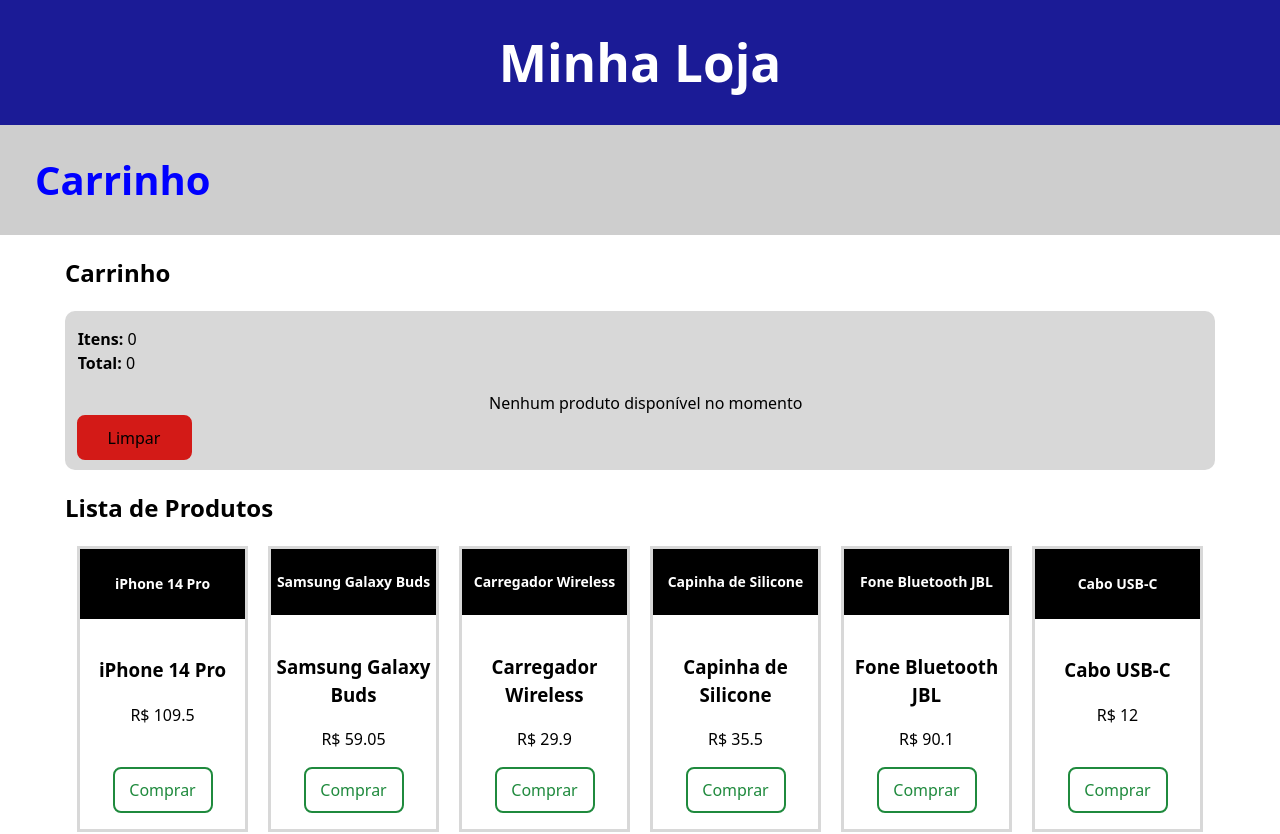
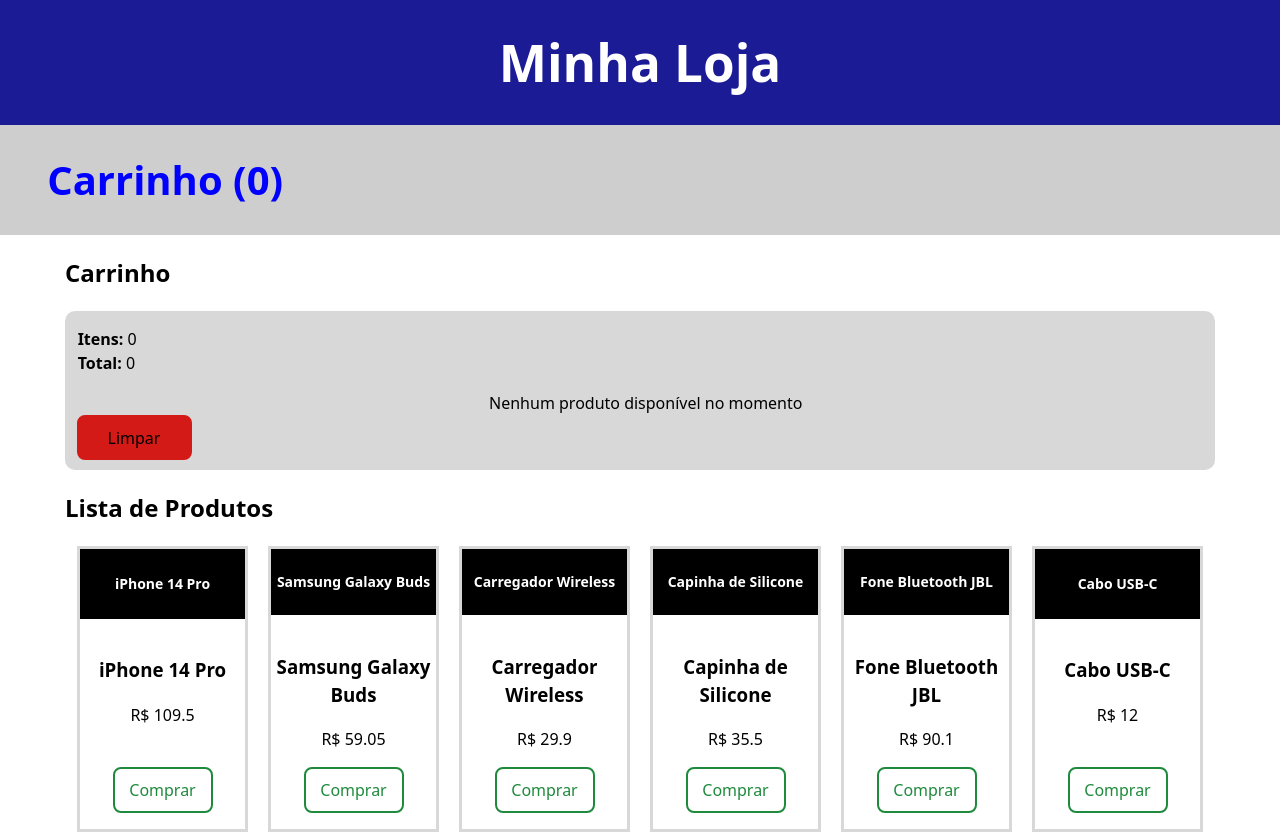
Before and after one commit to INARI18/T1-PW, a React (Vite) app: page / in a window 1280 px wide. Shown: the top 834 px of the page. Built offline with nearby package versions, Linux system fonts and the light colour scheme.

Commit message:
fix: generalCart com tamanho

```diff
--- a/src/App.jsx
+++ b/src/App.jsx
@@ -25,7 +25,6 @@
       const newTotalPrice = prevCart.totalPrice + newItem.price
       const newSize = prevCart.size + 1
       const newIdCounter = prevCart.idCounter + 1
-
       return {
         storage: newStorage,
         totalPrice: newTotalPrice,
@@ -60,7 +59,7 @@
       <BrowserRouter>
         <Header />
         <GeneralCart
-          cart={cart}/>
+          size={cart.size}/>
           <Routes>
             <Route path="/" element={<LandingPage
               cart={cart}
--- a/src/components/ui/GeneralCart.jsx
+++ b/src/components/ui/GeneralCart.jsx
@@ -1,11 +1,12 @@
 import "../../assets/styles/Ui.css"
 import { Link } from "react-router-dom";
 
-export default function GeneralCart(cart) {
+export default function GeneralCart({size}) {
+    console.log('GeneralCart tamanho:', size);
     return (
         <main>
           <section className="General-Cart">
-              <Link to = "/cart" > <h1>Carrinho {cart.size} </h1></Link>
+              <Link to = "/cart" > <h1>Carrinho ({size}) </h1></Link>
           </section>
         </main>
     );
```
